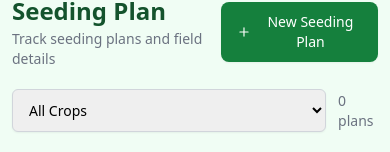
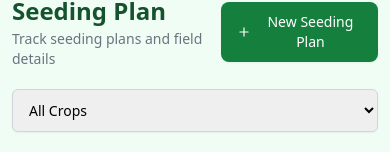
Before and after one commit to Trav3019/WJS-Agronomy-App, a React (Vite) app: page /seeding-plan in a window 390 px wide. Shown: the part 158-310 px from the top of the page. Built offline with nearby package versions, Linux system fonts and the light colour scheme.

Commit message:
Update SeedingPlan.tsx

```diff
--- a/src/pages/SeedingPlan.tsx
+++ b/src/pages/SeedingPlan.tsx
@@ -193,7 +193,7 @@ export default function SeedingPlan({ data, updateData }: Props) {
           <option value="">All Crops</option>
           {CROPS.map(c => <option key={c}>{c}</option>)}
         </select>
-        <div className="text-sm text-gray-500 self-center">{filtered.length} plan{filtered.length !== 1 ? 's' : ''}</div>
+        <div className="hidden sm:block text-sm text-gray-500 self-center">{filtered.length} plan{filtered.length !== 1 ? 's' : ''}</div>
       </div>
 
       {/* Entries list */}
```
